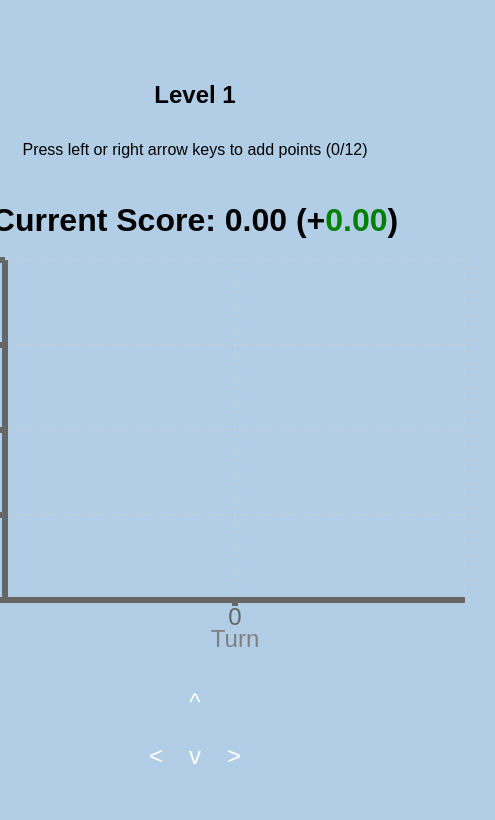
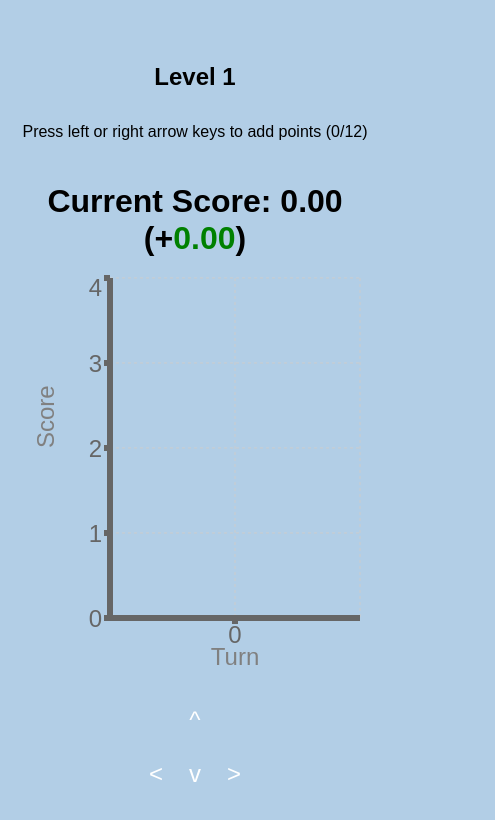
Before and after one commit to mbrehove/knowable, a Next.js app: page / in a window 390 px wide. Both pictures are taken after a click on the button "Press Enter to Continue". Shown: the top 820 px of the page, 495 px wide, since content can reach past the window. Built offline with nearby package versions, Linux system fonts and the light colour scheme.

Commit message:
need to find a better way of testing this on phones besides committing for every little thing

```diff
--- a/src/components/ScorePlot.tsx
+++ b/src/components/ScorePlot.tsx
@@ -1,5 +1,13 @@
 import React from 'react'
-import { LineChart, Line, XAxis, YAxis, CartesianGrid, Tooltip } from 'recharts'
+import {
+  LineChart,
+  Line,
+  XAxis,
+  YAxis,
+  CartesianGrid,
+  Tooltip,
+  ResponsiveContainer
+} from 'recharts'
 import {
   FaArrowLeft,
   FaArrowRight,
@@ -75,9 +83,8 @@ const ScorePlot: React.FC<ScorePlotProps> = ({
         <span style={{ color: changeColor }}>{formattedChange}</span>)
       </h2>
       <div style={{ width: '100%', maxWidth: '600px', margin: '0 auto' }}>
+        <ResponsiveContainer width='100%' height={400}>
           <LineChart
-          width={600}
-          height={400}
             data={points}
             margin={{ top: 5, right: 30, left: 50, bottom: 25 }}
           >
@@ -124,6 +131,7 @@ const ScorePlot: React.FC<ScorePlotProps> = ({
               }}
             />
           </LineChart>
+        </ResponsiveContainer>
       </div>
     </div>
   )
```
Lines whose indentation alone changed are shown as unchanged.
